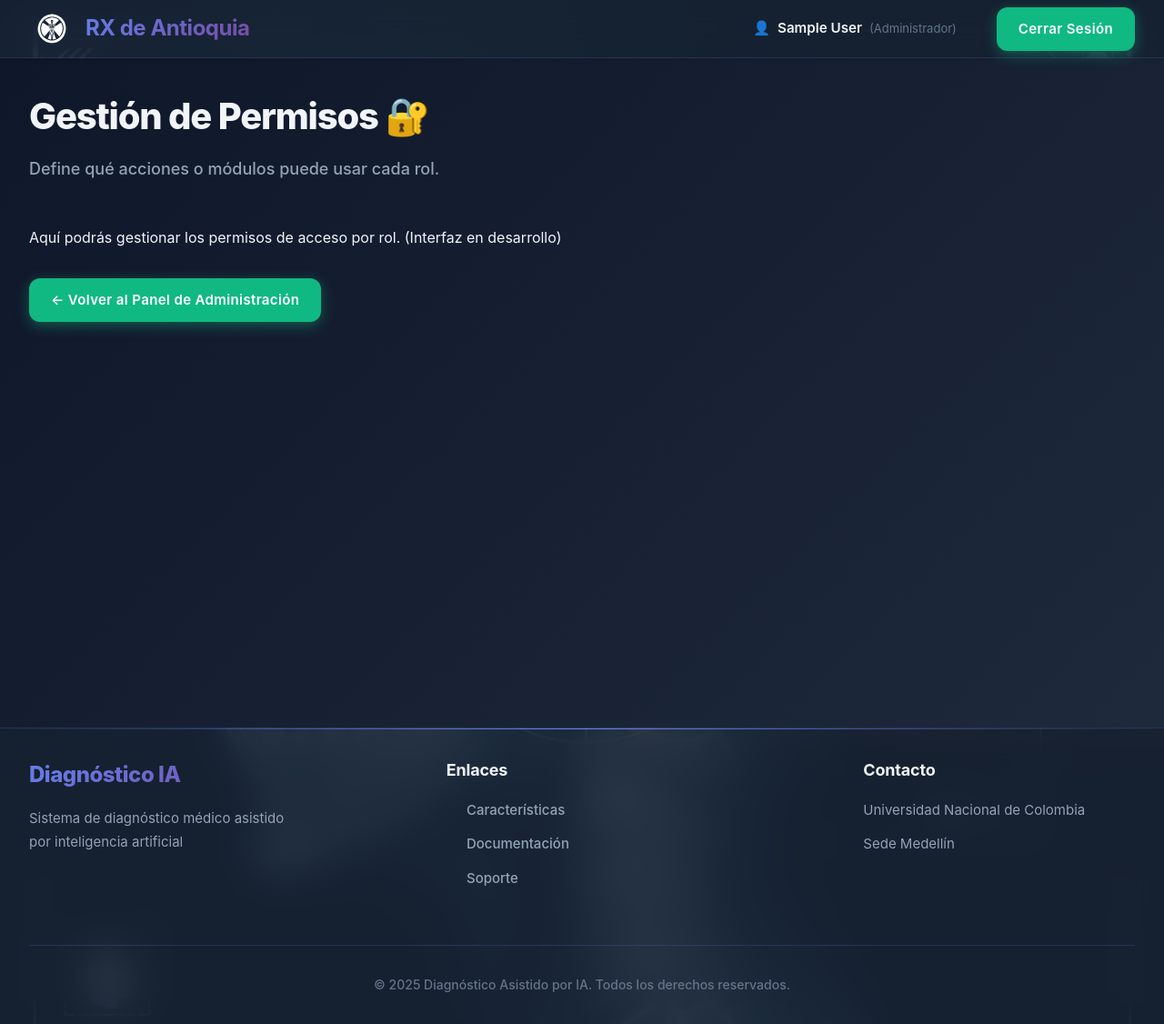
After one commit to Cristian-MarinUn/diagnostico_rx_ia, a Django app: page /users/dashboard/admin/permissions/ in a window 1280 px wide. The commit adds this page. Shown: the whole page at 91% size. Run offline with Django 5.2, Linux system fonts and the light colour scheme; a user stored in the database is signed in; tables that the repository leaves empty hold one stand-in row (values such as "Sample post"); data that the repository does not hold is empty.

Commit message:
ultimo caso de uso

```diff
--- /dev/null
+++ b/users/templates/users/manage_permissions.html
@@ -0,0 +1,25 @@
+{% extends 'core/base.html' %}
+{% load static %}
+
+{% block title %}Gestión de Permisos{% endblock %}
+
+{% block extra_css %}
+<link rel="stylesheet" href="{% static 'users/css/dashboard.css' %}">
+{% endblock %}
+
+{% block content %}
+<div class="dashboard-wrapper admin-dashboard">
+    <div class="dashboard-container">
+        <div class="dashboard-header">
+            <div class="welcome-text">
+                <h1>Gestión de Permisos 🔐</h1>
+                <p>Define qué acciones o módulos puede usar cada rol.</p>
+            </div>
+        </div>
+        <div class="permissions-content">
+            <p>Aquí podrás gestionar los permisos de acceso por rol. (Interfaz en desarrollo)</p>
+        </div>
+        <a href="{% url 'users:admin_dashboard' %}" class="btn btn-secondary" style="margin-top: 2rem;">← Volver al Panel de Administración</a>
+    </div>
+</div>
+{% endblock %}
--- a/users/urls.py
+++ b/users/urls.py
@@ -34,6 +34,8 @@ urlpatterns = [
     # CU-006: Autenticación de Dos Factores
     path('2fa/verify/', Verify2FAView.as_view(), name='2fa-verify'),
 
+    # CU-022: Gestión de Permisos de Acceso
+    path('dashboard/admin/permissions/', views.manage_permissions_view, name='manage_permissions'),
     # CU-020: Reportes Estadísticos
     path('reports/', views.reports_view, name='reports'),
 ]
--- a/users/views.py
+++ b/users/views.py
@@ -1,3 +1,14 @@
+
+from django.contrib.auth.decorators import login_required, user_passes_test
+
+@login_required
+@user_passes_test(lambda u: u.rol == 'ADMINISTRADOR')
+def manage_permissions_view(request):
+    """
+    Vista para gestionar los permisos de acceso por rol.
+    """
+    # Aquí se listarán los roles y sus permisos (lógica a implementar)
+    return render(request, "users/manage_permissions.html", {})
 from django.views.decorators.http import require_http_methods
 
 # CU-020: Reportes Estadísticos
```
Also changed, not shown: users/templates/users/admin_dashboard.html (+2 -5 lines).
